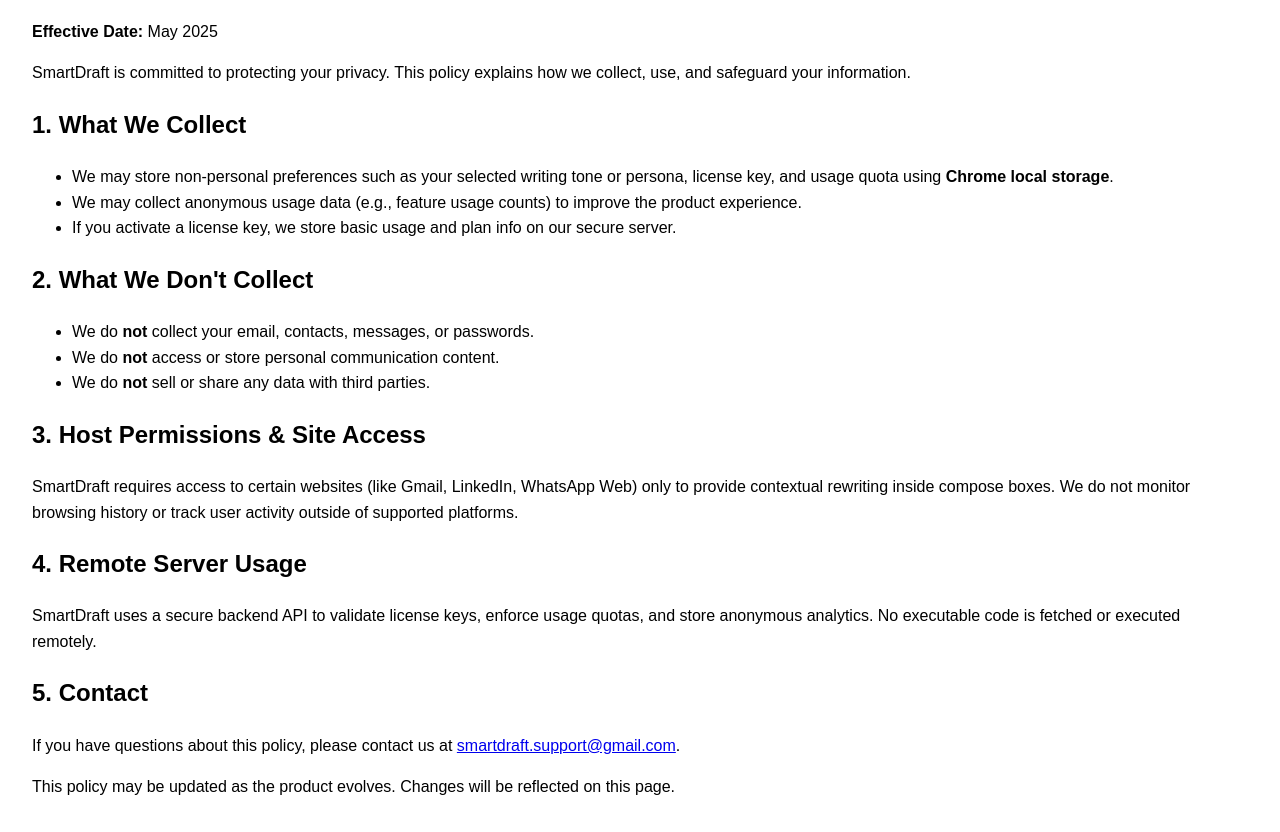
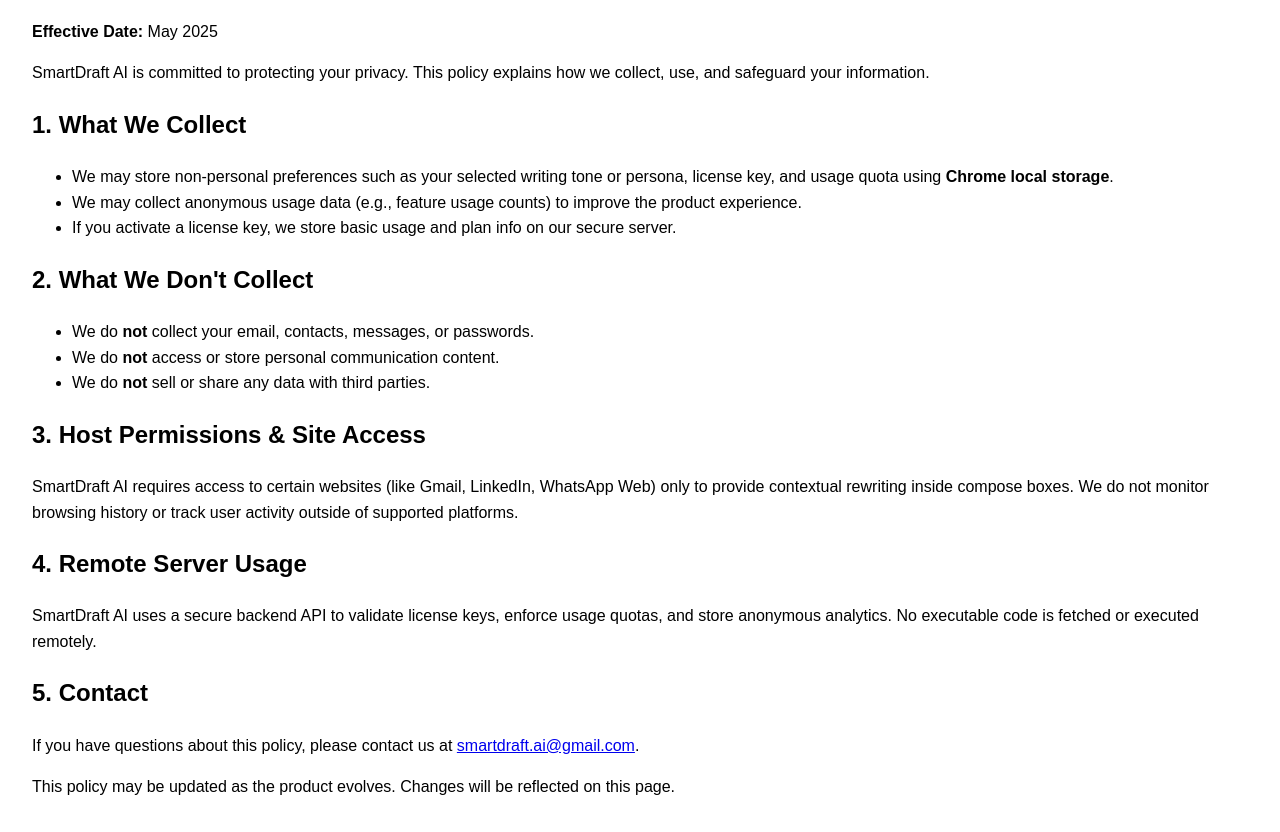
Before and after one commit to MonikaDwivedi1511/smartdraft-license-server, a website: page privacy.html in a window 1280 px wide. Shown: the part 86-918 px from the top of the page. Drawn offline with Linux system fonts and the light colour scheme.

Commit message:
Update privacy.html

```diff
--- a/privacy.html
+++ b/privacy.html
@@ -3,7 +3,7 @@
 <head>
   <meta charset="UTF-8" />
   <meta name="viewport" content="width=device-width, initial-scale=1.0"/>
-  <title>Privacy Policy – SmartDraft</title>
+  <title>Privacy Policy – SmartDraft AI</title>
   <style>
     body { font-family: Arial, sans-serif; margin: 2rem; line-height: 1.6; }
     h1 { color: #4c3fa6; }
@@ -13,7 +13,7 @@
   <h1>Privacy Policy</h1>
   <p><strong>Effective Date:</strong> May 2025</p>
 
-  <p>SmartDraft is committed to protecting your privacy. This policy explains how we collect, use, and safeguard your information.</p>
+  <p>SmartDraft AI is committed to protecting your privacy. This policy explains how we collect, use, and safeguard your information.</p>
 
   <h2>1. What We Collect</h2>
   <ul>
@@ -30,13 +30,13 @@
   </ul>
 
   <h2>3. Host Permissions & Site Access</h2>
-  <p>SmartDraft requires access to certain websites (like Gmail, LinkedIn, WhatsApp Web) only to provide contextual rewriting inside compose boxes. We do not monitor browsing history or track user activity outside of supported platforms.</p>
+  <p>SmartDraft AI requires access to certain websites (like Gmail, LinkedIn, WhatsApp Web) only to provide contextual rewriting inside compose boxes. We do not monitor browsing history or track user activity outside of supported platforms.</p>
 
   <h2>4. Remote Server Usage</h2>
-  <p>SmartDraft uses a secure backend API to validate license keys, enforce usage quotas, and store anonymous analytics. No executable code is fetched or executed remotely.</p>
+  <p>SmartDraft AI uses a secure backend API to validate license keys, enforce usage quotas, and store anonymous analytics. No executable code is fetched or executed remotely.</p>
 
   <h2>5. Contact</h2>
-  <p>If you have questions about this policy, please contact us at <a href="mailto:smartdraft.support@gmail.com">smartdraft.support@gmail.com</a>.</p>
+  <p>If you have questions about this policy, please contact us at <a href="mailto: smartdraft.ai@gmail.com">smartdraft.ai@gmail.com</a>.</p>
 
   <p>This policy may be updated as the product evolves. Changes will be reflected on this page.</p>
 </body>
```
